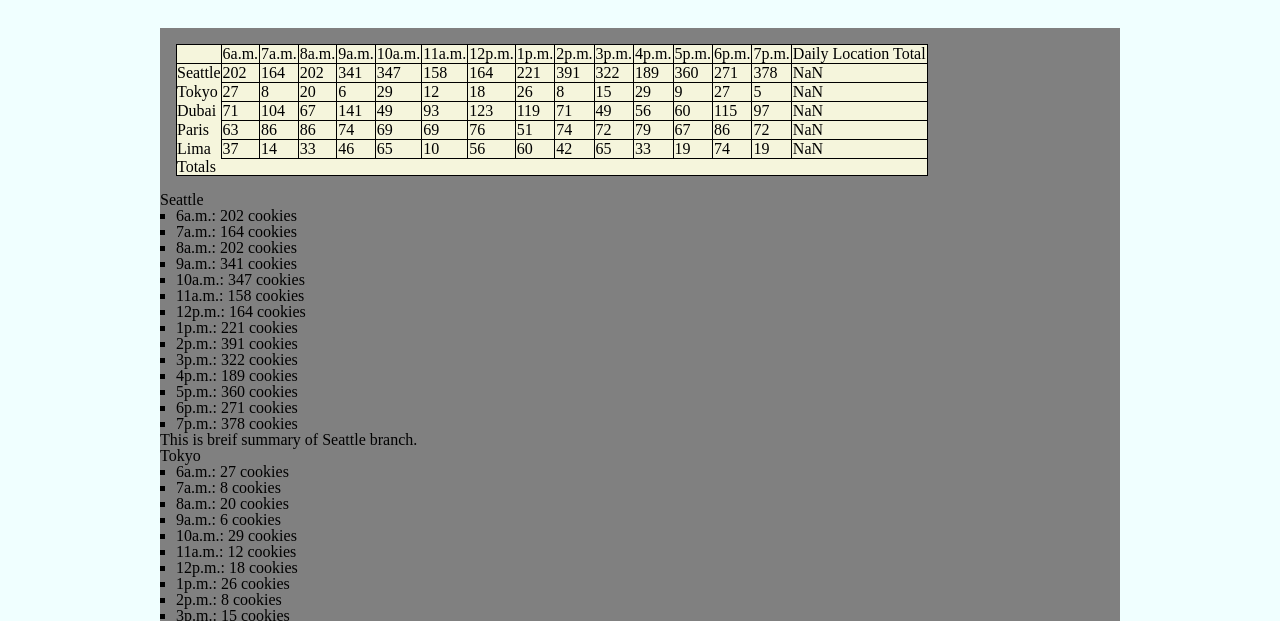
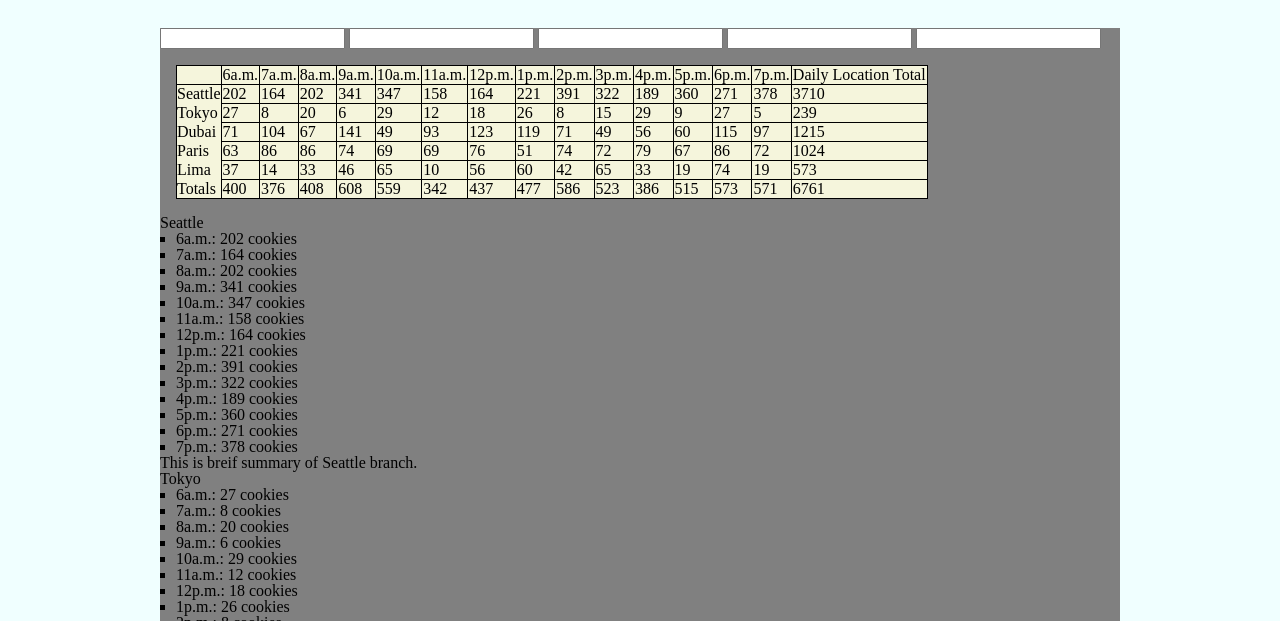
Before and after one commit to dchoi294/cookie-stand, a plain HTML site: page sales.html in a window 1280 px wide. Shown: the part 179-800 px from the top of the page. Drawn offline with Linux system fonts and the light colour scheme.

Commit message:
final lab7

```diff
--- a/js/app.js
+++ b/js/app.js
@@ -22,7 +22,7 @@ Locations.prototype.calcHourlySales = function () {
     let randNum = this.randNumCustomers();
     let cookieSoldThisHour = Math.ceil(this.avg * randNum);
     this.cookiesSoldEachHours.push(cookieSoldThisHour);
-    this.total += this.cookiesSoldThisHour;
+    this.total += cookieSoldThisHour;
   }
 };
 
@@ -67,9 +67,6 @@ Locations.prototype.renderTable = function() {
   //Table starts
   const tableTable = document.getElementById('tableTable');
 
-  // const dataHead = document.createElement('th');
-  // tableTable.appendChild(dataHead);
-
   //Data row
   const dataRow = document.createElement('tr');
   tableTable.appendChild(dataRow);
@@ -82,6 +79,7 @@ Locations.prototype.renderTable = function() {
     dataRow.appendChild(dataCells);
     dataCells.textContent = this.cookiesSoldEachHours[i];
   }
+
   const totalToday = document.createElement('td');
   dataRow.appendChild(totalToday);
   totalToday.textContent = this.total;
@@ -102,7 +100,6 @@ function headerRow() {
     const headCells = document.createElement('td');
     headTop.appendChild(headCells);
     headCells.textContent = hours[i];
-    console.log(hours[i]);
   }
   const total = document.createElement('td');
   headTop.appendChild(total);
@@ -118,43 +115,23 @@ function footerRow() {
 
   let hourlyTotal = 0;
   let sumBranches = 0;
-
   for(let i = 0; i < hours.length; i++) {
     for(let j = 0; j < cookieStores.length; j++){
-      hourlyTotal += cookieStores[j].hours[i];
+      hourlyTotal += cookieStores[j].cookiesSoldEachHours[i];
+      console.log(cookieStores[j].cookiesSoldEachHours[i]);
+      sumBranches += cookieStores[j].cookiesSoldEachHours[i];
     }
-    console.log(hourlyTotal);
-    for (let k = 0; k < hours.length; k++) {
-      const totalEachHours = document.createElement('td');
-      footerRow.appendChild(totalEachHours);
-      totalEachHours.textContent = hourlyTotal;
-      sumBranches += hourlyTotal;
-    }
+
+    const totalEachHours = document.createElement('td');
+    footerRow.appendChild(totalEachHours);
+    totalEachHours.textContent = hourlyTotal;
+    hourlyTotal = 0;
   }
 
   const totalBranches = document.createElement('td');
+  footerRow.appendChild(totalBranches);
   totalBranches.textContent = sumBranches;
 }
-// const locationTable = document.querySelector('table');
-// const tableBody = document.querySelector('table tbody');
-
-// const tableHead = document.querySelector('table thead');
-// const tableFooter = document.querySelector('table tfooter');
-
-// Locations.prototype.renderTable = function() {
-//   let tr = document.createElement('tr');
-//   tableBody.appendChild(tr);
-//   let tdName = document.createElement('td');
-//   tdName.textContent = this.name;
-//   tr.appendChild('tdName');
-//   for(let i = 0; i < this.hours.length; i++) {
-//     let td = document.createElement('td');
-//     td.textContent = this.hours[i];
-//     tr.appendChild(td);
-//   }
-// }
-// this.renderTable();
-
 
 let cookieStores = [];
 
--- a/sales.html
+++ b/sales.html
@@ -22,6 +22,32 @@
     </nav>
   </header>
   <main>
+
+    <section>
+      <fieldset>
+        <label>
+          <input >
+        </label>
+
+        <label>
+          <input >
+        </label>
+
+        <label>
+          <input >
+        </label>
+
+        <label>
+          <input >
+        </label>
+
+        <label>
+          <input >
+        </label>
+      </fieldset>
+
+    </section>
+
     <div id="branches">
     <table>
       <thead id="tableHead">
```
